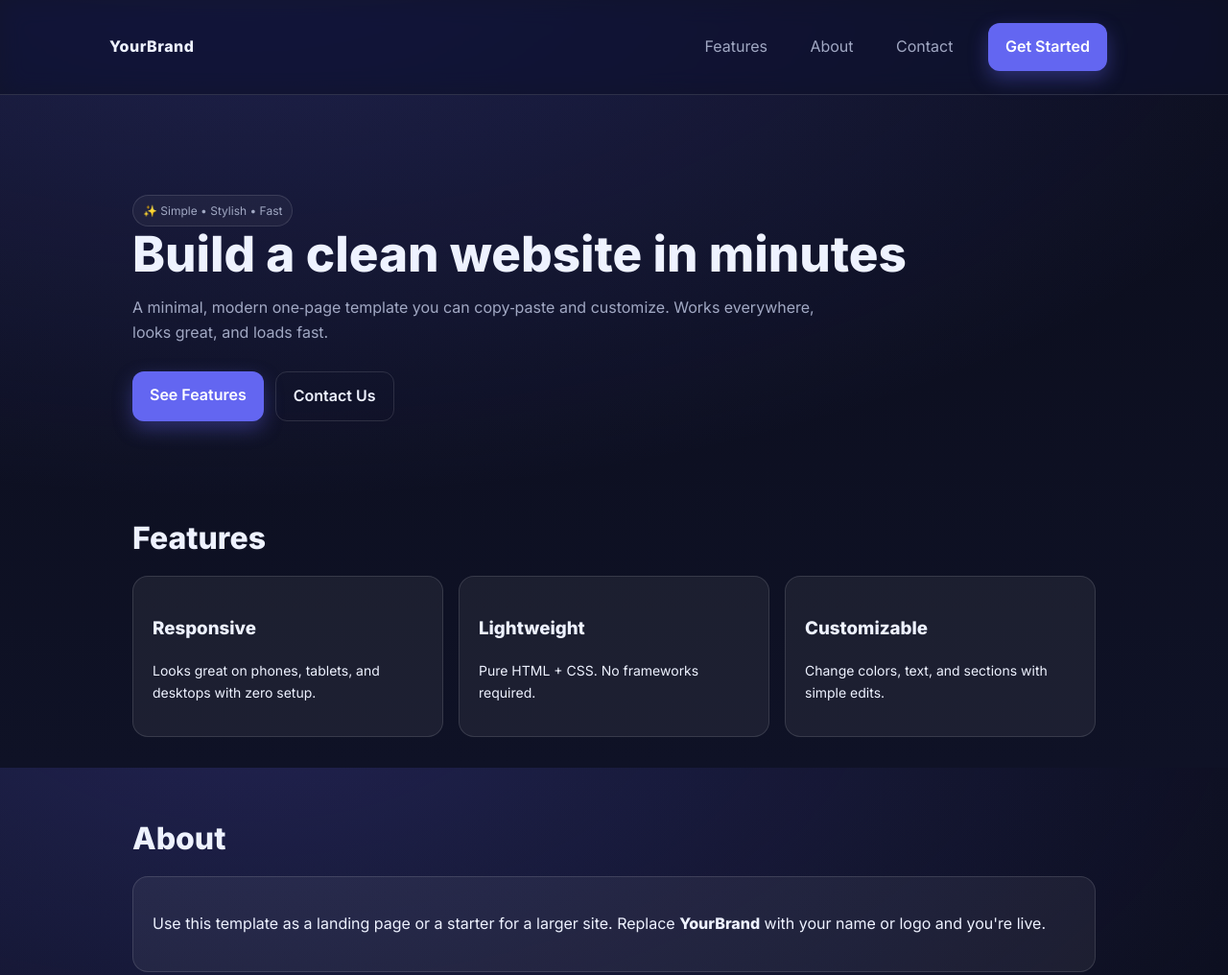
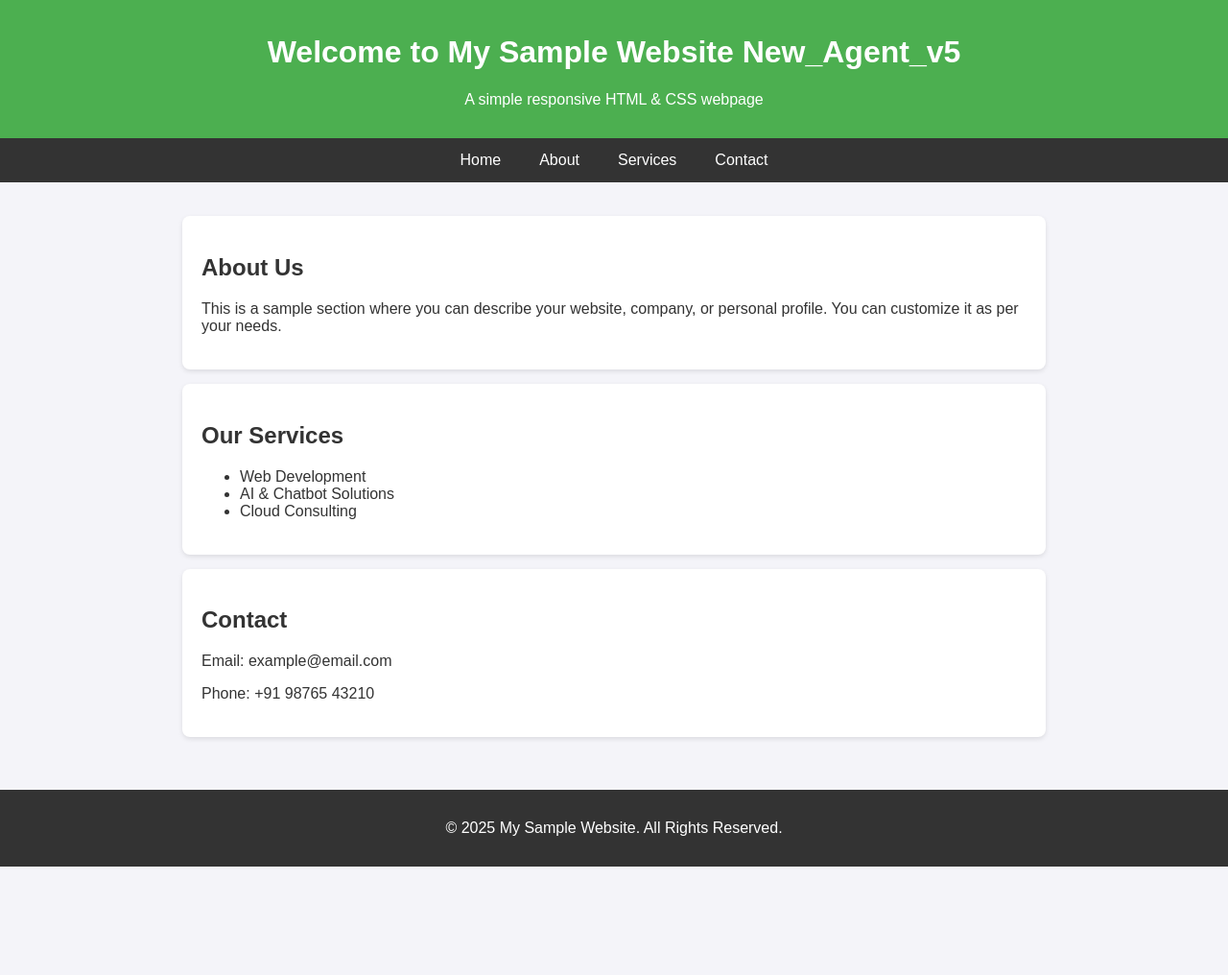
Before and after one commit to viswam-aws/agentforce_agent_emp, a plain HTML site: page index.html in a window 1280 px wide. Shown: the top 1016 px of the page at 96% size. After the commit the page ends 903 px from the top, so only its background shows below. Drawn offline with nearby package versions, Linux system fonts and the light colour scheme.

Commit message:
Update index.html

```diff
--- a/index.html
+++ b/index.html
@@ -2,216 +2,65 @@
 <html lang="en">
 
 <head>
-  <meta charset="utf-8" />
-  <meta name="viewport" content="width=device-width, initial-scale=1" />
-  <title>YourBrand — Simple & Stylish</title>
-  <meta name="description" content="A very simple, stylish one‑page website template." />
-  <link rel="preconnect" href="https://fonts.googleapis.com">
-  <link rel="preconnect" href="https://fonts.gstatic.com" crossorigin>
-  <link href="https://fonts.googleapis.com/css2?family=Inter:wght@400;600;800&display=swap" rel="stylesheet">
+  <meta charset="UTF-8" />
+  <meta name="viewport" content="width=device-width, initial-scale=1.0" />
+  <title>Sample Website Page</title>
   <style>
-    :root {
-      --bg: #0f1226;
-      --bg2: #0b0d1c;
-      --text: #eef2ff;
-      --muted: #a1a8c3;
-      --accent: #6366f1;
-      /* change this to your brand color */
-      --card: rgba(255, 255, 255, 0.06);
-      --border: rgba(255, 255, 255, 0.12);
-      --radius: 16px;
+    body {
+      margin: 0;
+      font-family: Arial, sans-serif;
+      background: #f4f4f9;
+      color: #333;
     }
 
-    * {
-      box-sizing: border-box;
+    header {
+      background: #4CAF50;
+      color: white;
+      padding: 15px 20px;
+      text-align: center;
     }
 
-    html,
-    body {
-      height: 100%;
+    nav {
+      display: flex;
+      justify-content: center;
+      background: #333;
     }
 
-    body {
-      margin: 0;
-      font-family: 'Inter', system-ui, -apple-system, Segoe UI, Roboto, Arial, sans-serif;
-      color: var(--text);
-      background:
-        radial-gradient(1200px 600px at 20% -10%, rgba(99, 102, 241, .25), transparent),
-        linear-gradient(180deg, #0b0d1c, #0f1226);
-      line-height: 1.6;
+    nav a {
+      color: white;
+      padding: 14px 20px;
+      text-decoration: none;
+    }
+
+    nav a:hover {
+      background: #575757;
     }
 
     .container {
-      max-width: 1100px;
-      margin: 0 auto;
-      padding: 24px;
+      padding: 20px;
+      max-width: 900px;
+      margin: auto;
     }
 
-    /* Header / Nav */
-    header {
-      position: sticky;
-      top: 0;
-      z-index: 10;
-      backdrop-filter: saturate(180%) blur(12px);
-      background: rgba(15, 18, 38, .7);
-      border-bottom: 1px solid var(--border);
+    .card {
+      background: white;
+      padding: 20px;
+      margin: 15px 0;
+      border-radius: 8px;
+      box-shadow: 0 2px 5px rgba(0, 0, 0, 0.1);
     }
 
-    .nav {
-      display: flex;
-      align-items: center;
-      justify-content: space-between;
+    footer {
+      background: #333;
+      color: white;
+      text-align: center;
+      padding: 15px;
+      margin-top: 20px;
     }
 
-    .logo {
-      font-weight: 800;
-      letter-spacing: .5px;
-    }
-
-    nav a {
-      color: var(--muted);
-      text-decoration: none;
-      margin: 0 12px;
-      padding: 10px 8px;
-      border-radius: 10px;
-    }
-
-    nav a:hover {
-      color: var(--text);
-      background: var(--card);
-    }
-
-    /* Buttons */
-    .btn {
-      display: inline-block;
-      background: var(--accent);
-      color: white;
-      padding: 12px 18px;
-      border-radius: 12px;
-      text-decoration: none;
-      font-weight: 600;
-      box-shadow: 0 8px 20px rgba(99, 102, 241, .35);
-      transition: transform .15s ease;
-    }
-
-    .btn:hover {
-      transform: translateY(-1px);
-    }
-
-    .btn.ghost {
-      background: transparent;
-      border: 1px solid var(--border);
-      color: var(--text);
-      box-shadow: none;
-    }
-
-    /* Hero */
-    .hero {
-      padding: 80px 24px 56px;
-    }
-
-    .hero h1 {
-      font-size: clamp(32px, 4vw, 56px);
-      line-height: 1.1;
-      margin: 0 0 16px;
-    }
-
-    .sub {
-      color: var(--muted);
-      max-width: 720px;
-    }
-
-    .badge {
-      display: inline-flex;
-      align-items: center;
-      gap: 8px;
-      padding: 6px 10px;
-      border-radius: 999px;
-      border: 1px solid var(--border);
-      background: rgba(255, 255, 255, .04);
-      color: var(--muted);
-      font-size: 12px
-    }
-
-    .actions {
-      margin-top: 28px;
-      display: flex;
-      gap: 12px;
-      flex-wrap: wrap;
-    }
-
-    /* Sections */
-    .section {
-      padding: 40px 24px;
-    }
-
-    .section h2 {
-      margin: 0 0 14px;
-      font-size: clamp(22px, 2.6vw, 32px)
-    }
-
-    /* Cards / Grid */
-    .card {
-      background: var(--card);
-      border: 1px solid var(--border);
-      border-radius: var(--radius);
-      padding: 20px;
-    }
-
-    .grid {
-      display: grid;
-      grid-template-columns: repeat(3, minmax(0, 1fr));
-      gap: 16px;
-    }
-
-    /* Contact Form */
-    input,
-    textarea {
-      width: 100%;
-      background: var(--bg2);
-      border: 1px solid var(--border);
-      border-radius: 12px;
-      padding: 12px;
-      color: var(--text);
-    }
-
-    label {
-      font-size: 14px;
-      color: var(--muted)
-    }
-
-    form .row {
-      display: grid;
-      gap: 12px;
-      grid-template-columns: repeat(2, 1fr)
-    }
-
-    /* Footer */
-    footer {
-      margin-top: 60px;
-      padding: 30px 24px;
-      border-top: 1px solid var(--border);
-      color: var(--muted)
-    }
-
-    .small {
-      font-size: 14px;
-    }
-
-    /* Responsive */
-    @media (max-width: 900px) {
-      .grid {
-        grid-template-columns: repeat(2, 1fr)
-      }
-    }
-
-    @media (max-width: 640px) {
-      .grid {
-        grid-template-columns: 1fr
-      }
-
-      .hero {
-        padding-top: 56px
+    @media (max-width: 600px) {
+      nav {
+        flex-direction: column;
       }
     }
   </style>
@@ -219,89 +68,42 @@
 
 <body>
   <header>
-    <div class="container nav">
-      <div class="logo">YourBrand</div>
-      <nav>
-        <a href="#features">Features</a>
-        <a href="#about">About</a>
-        <a href="#contact">Contact</a>
-        <a class="btn" href="#get-started">Get Started</a>
-      </nav>
-    </div>
+    <h1>Welcome to My Sample Website New_Agent_v5</h1>
+    <p>A simple responsive HTML & CSS webpage</p>
   </header>
 
-  <main class="container">
-    <!-- HERO -->
-    <section class="hero" id="get-started">
-      <span class="badge">✨ Simple • Stylish • Fast</span>
-      <h1>Build a clean website in minutes</h1>
-      <p class="sub">A minimal, modern one‑page template you can copy‑paste and customize. Works everywhere, looks
-        great, and loads fast.</p>
-      <div class="actions">
-        <a class="btn" href="#features">See Features</a>
-        <a class="btn ghost" href="#contact">Contact Us</a>
-      </div>
-    </section>
+  <nav>
+    <a href="#">Home</a>
+    <a href="#">About</a>
+    <a href="#">Services</a>
+    <a href="#">Contact</a>
+  </nav>
 
-    <!-- FEATURES -->
-    <section id="features" class="section">
-      <h2>Features</h2>
-      <div class="grid">
-        <div class="card">
-          <h3>Responsive</h3>
-          <p class="small">Looks great on phones, tablets, and desktops with zero setup.</p>
-        </div>
-        <div class="card">
-          <h3>Lightweight</h3>
-          <p class="small">Pure HTML + CSS. No frameworks required.</p>
-        </div>
-        <div class="card">
-          <h3>Customizable</h3>
-          <p class="small">Change colors, text, and sections with simple edits.</p>
-        </div>
-      </div>
-    </section>
+  <div class="container">
+    <div class="card">
+      <h2>About Us</h2>
+      <p>This is a sample section where you can describe your website, company, or personal profile. You can customize
+        it as per your needs.</p>
+    </div>
 
-    <!-- ABOUT -->
-    <section id="about" class="section">
-      <h2>About</h2>
-      <div class="card">
-        <p>Use this template as a landing page or a starter for a larger site. Replace <strong>YourBrand</strong> with
-          your name or logo and you're live.</p>
-      </div>
-    </section>
+    <div class="card">
+      <h2>Our Services</h2>
+      <ul>
+        <li>Web Development</li>
+        <li>AI & Chatbot Solutions</li>
+        <li>Cloud Consulting</li>
+      </ul>
+    </div>
 
-    <!-- CONTACT -->
-    <section id="contact" class="section">
+    <div class="card">
       <h2>Contact</h2>
-      <div class="card">
-        <form>
-          <div class="row">
-            <div>
-              <label for="name">Name</label>
-              <input id="name" placeholder="Your name" />
-            </div>
-            <div>
-              <label for="email">Email</label>
-              <input id="email" type="email" placeholder="you@example.com" />
-            </div>
-          </div>
-          <div style="margin-top:12px">
-            <label for="msg">Message</label>
-            <textarea id="msg" rows="4" placeholder="Say hello..."></textarea>
-          </div>
-          <div style="margin-top:16px">
-            <button class="btn" type="button">Send</button>
-          </div>
-        </form>
-      </div>
-    </section>
-  </main>
-
-  <footer class="container">
-    <div>© <span id="year"></span> YourBrand — All rights reserved.</div>
+      <p>Email: example@email.com</p>
+      <p>Phone: +91 98765 43210</p>
+    </div>
+  </div>
+  <footer>
+    <p>&copy; 2025 My Sample Website. All Rights Reserved.</p>
   </footer>
-
   <script type='text/javascript'>
     function initEmbeddedMessaging() {
       try {
@@ -324,11 +126,6 @@
     src='https://ddl00000a7t9xuaq-dev-ed.develop.my.site.com/ESWGithubMessagingSetti1755491512401/assets/js/bootstrap.min.js'
     onload='initEmbeddedMessaging()'></script>
 
-
-  <script>
-    // auto year
-    document.getElementById('year').textContent = new Date().getFullYear();
-  </script>
 </body>
 
 </html>
```
